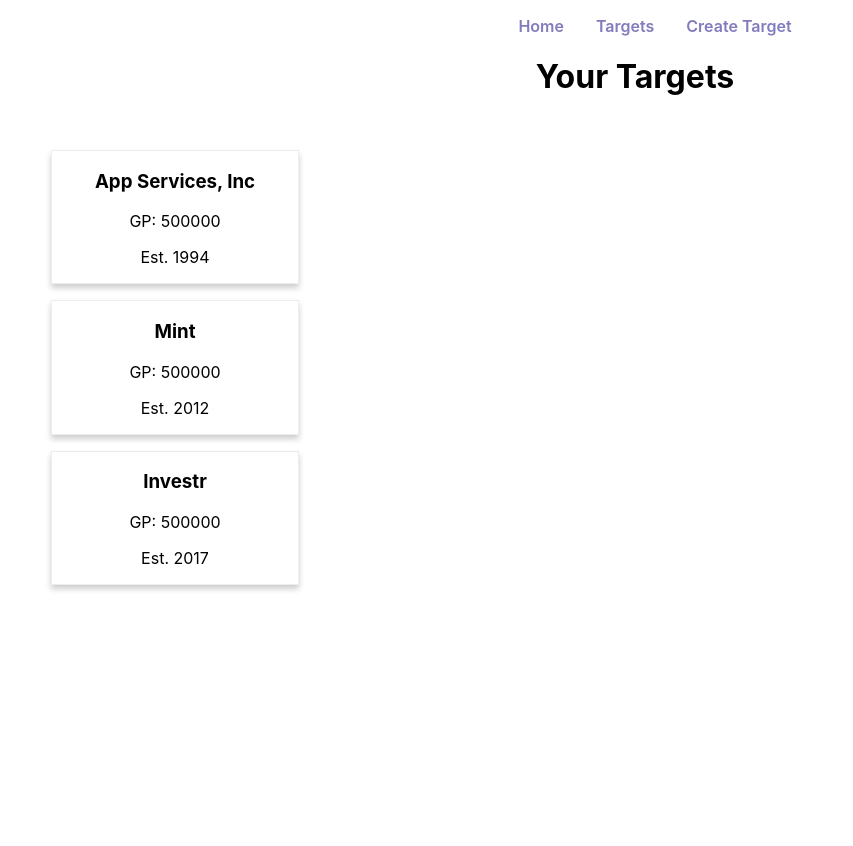
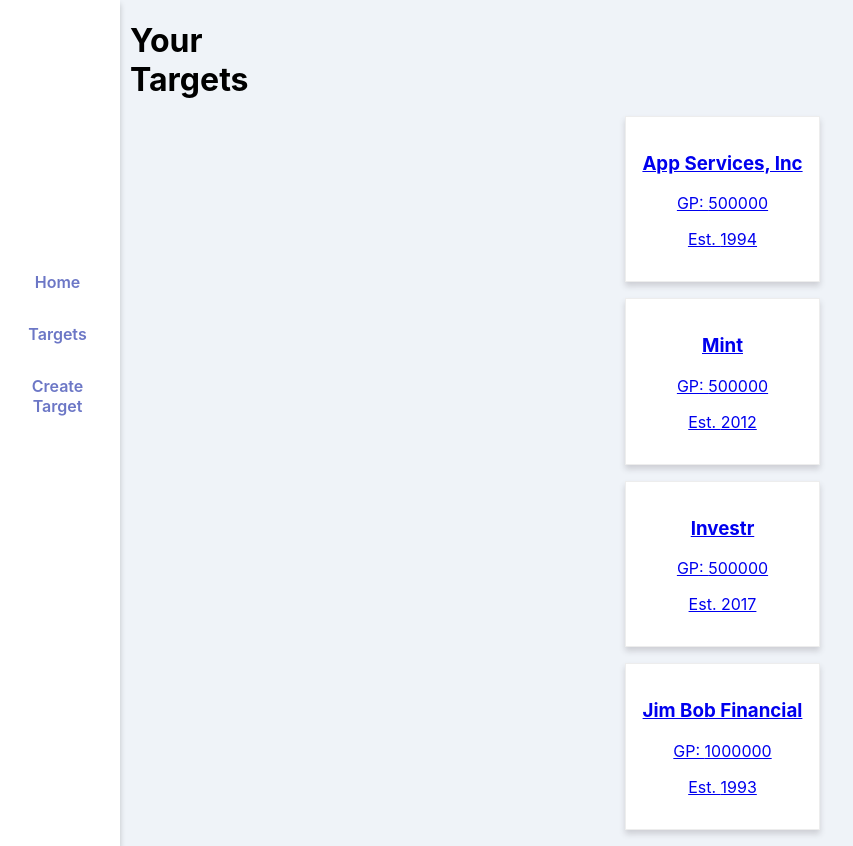
Before and after one commit to carltonf25/acquire, a React (Create React App) app: page /targets in a window 1280 px wide. Shown: the whole page, without its empty margins (5-858 px from the left). Before the commit the page ends 800 px from the top, so only its background shows below. Built offline with nearby package versions, Linux system fonts and the light colour scheme.

Commit message:
grid layout

```diff
--- a/src/App.js
+++ b/src/App.js
@@ -7,8 +7,9 @@
 import { BrowserRouter as Router, Switch, Route, Link } from 'react-router-dom';
 // Components
 import TargetList from './components/TargetList';
+import TargetDetails from './components/TargetDetails';
 import TargetBuilder from './components/TargetBuilder';
-import Header from './components/Header';
+import Nav from './components/Nav';
 
 const App = () => {
   let [targets, setTargets] = useState({});
@@ -21,10 +22,14 @@
     <TargetContext.Provider value={targets}>
       <Router>
         <div className="App">
-          <Header />
+          <Nav />
+          <div className="route-container">
             <Switch>
-            <Route path="/targets">
+              <Route exact path="/targets">
                 <TargetList />
+              </Route>
+              <Route path="/targets/:id/details">
+                <TargetDetails />
               </Route>
               <Route path="/create">
                 <TargetBuilder />
@@ -34,6 +39,7 @@
               </Route>
             </Switch>
           </div>
+        </div>
       </Router>
     </TargetContext.Provider>
   );
--- a/src/App.scss
+++ b/src/App.scss
@@ -1,5 +1,35 @@
+// palette
+$lightestPurple: #EFF3F8;
+$deepPurple: #6C77C6;
+$white: #fff;
+
+body {
+  background: $lightestPurple;
+}
+
 .App {
   text-align: center;
+  display: grid;
+  grid-template-areas:
+  "nav main main main"
+  "nav main main main"
+  "nav main main main";
+  grid-template-columns: 125px 1fr 1fr auto;
+  grid-template-rows: auto;
+  grid-gap: 10px;
+  height: 100vh;
+}
+
+.side-nav {
+  grid-column: 1/2;
+  grid-row: 1/-1;
+}
+
+.route-container {
+  grid-area: main;
+  display: grid;
+  grid-template-columns: 1em 1fr 1em;
+  grid-template-rows: 100px 1fr;
 }
 
 .App-logo {
@@ -24,8 +54,10 @@
   color: white;
 }
 
-.App-link {
-  color: #61dafb;
+footer {
+  grid-area: footer;
+  background: $deepPurple;
+  padding: 1em;
 }
 
 @keyframes App-logo-spin {
--- a/src/components/Header/style.scss
+++ /dev/null
@@ -1,18 +0,0 @@
-
-nav ul li {
-    list-style-type: none;
-    display: inline;
-    margin: 1em;
-
-    a {
-        text-decoration: none;
-        transition: 0.2s ease-in-out;
-        color: #817cbd;
-        font-weight: 600;
-    }
-    a:hover {
-    color: #34324b;
-    }
-
-
-}
--- a/src/components/Header/index.js
+++ b/src/components/Nav/index.js
@@ -2,9 +2,9 @@
 import { Link } from 'react-router-dom';
 import './style.scss';
 
-export const Header = () => {
+export const Nav = () => {
   return (
-    <nav>
+    <nav className="side-nav">
       <ul>
         <li>
           <Link to="/">Home</Link>
@@ -20,4 +20,4 @@
   );
 };
 
-export default Header;
+export default Nav;
--- /dev/null
+++ b/src/components/Nav/style.scss
@@ -0,0 +1,36 @@
+// palette
+$lightestPurple: #EFF3F8;
+$deepPurple: #6C77C6;
+$white: #fff;
+
+nav {
+    background: #fff;
+    box-shadow: 0 4px 6px 0 hsla(0, 0%, 0%, 0.2);
+}
+
+nav ul {
+    display: flex;
+    flex-direction: column;
+    margin-top: 30vh;
+    margin-bottom: 30vh;
+    padding: 1em;
+
+}
+
+nav ul li {
+    list-style-type: none;
+    display: block;
+    margin: 1em;
+
+    a {
+        text-decoration: none;
+        transition: 0.2s ease-in-out;
+        color: $deepPurple;
+        font-weight: 600;
+    }
+    a:hover {
+    color: #34324b;
+    }
+
+
+}
--- /dev/null
+++ b/src/components/TargetDetails/index.js
@@ -0,0 +1,11 @@
+import React from 'react';
+
+const TargetDetails = () => {
+  return (
+    <div>
+      <h1>Target Details</h1>
+    </div>
+  );
+};
+
+export default TargetDetails;
--- a/src/components/TargetList/index.js
+++ b/src/components/TargetList/index.js
@@ -1,4 +1,5 @@
 import React, { useContext, useState, useEffect } from 'react';
+import { Link } from 'react-router-dom';
 import './style.scss';
 import mockTargetData from '../../mockTargetData';
 import TargetCard from './TargetCard';
@@ -6,16 +7,18 @@
 export const TargetList = () => {
   const [targets, setTargets] = useState(mockTargetData);
   return (
-    <div>
+    <>
       <h1>Your Targets</h1>
       <div className="target-card-container">
         <ul>
           {targets.map(target => (
-            <TargetCard target={target} />
+            <Link to={`/targets/${target.id}/details`}>
+              <TargetCard target={target} />
+            </Link>
           ))}
         </ul>
       </div>
-    </div>
+    </>
   );
 };
 
--- a/src/components/TargetList/style.scss
+++ b/src/components/TargetList/style.scss
@@ -1,17 +1,28 @@
-$cardShadow: 0 4px 6px 0 hsla(0, 0%, 0%, 0.2);
-$hoverShadow: 0 6px 8px 0 hsla(0, 0%, 0%, 0.2);
+/* shadow settings */
+$cardShadow: 0 4px 6px 0 hsla(300, 8%, 26%, 0.2);
+$hoverShadow: 0 6px 8px 0 hsla(300, 8%, 26%, 0.2);
+
 .target-card-container {
-    display: grid;
-    grid-template-columns: 1fr 1fr 1fr 1fr;
+    grid-column: 2;
+    grid-row: 2;
+    justify-items: center;
+    align-items: center;
 }
 
 .target-card {
     border: 1px solid rgba(230, 230, 230, 0.7);
-    max-width: 300px;
+    background: #fff;
     margin: 1em;
+    padding: 1em;
     cursor: pointer;
     transition: 0.2s ease-in-out;
+    max-width: 180px;
+    height: 180;
     box-shadow: $cardShadow;
+
+    a {
+        text-decoration: none;
+    }
 }
 
 .target-card:hover {
--- a/src/mockTargetData.js
+++ b/src/mockTargetData.js
@@ -1,5 +1,6 @@
 const mockTargetData = [
   {
+    id: 1,
     name: 'App Services, Inc',
     keyMetrics: {
       grossProfit: 500000,
@@ -10,6 +11,7 @@
       'App Services was founded in the early 1990s, and is best known for their "iBank" finance software',
   },
   {
+    id: 2,
     name: 'Mint',
     keyMetrics: {
       grossProfit: 500000,
@@ -19,6 +21,7 @@
     summary: 'Mint is a popular platform for managing finances',
   },
   {
+    id: 3,
     name: 'Investr',
     keyMetrics: {
       grossProfit: 500000,
@@ -28,6 +31,16 @@
     summary:
       'Investr is an app used to invest spare change into the stock market',
   },
+  {
+    id: 4,
+    name: 'Jim Bob Financial',
+    keyMetrics: {
+      grossProfit: 1000000,
+      cashFlow: 25000000,
+    },
+    yearEstablished: 1993,
+    summary: 'Jim Bob manages finances for his cousin that hit the lottery',
+  },
 ];
 
 export default mockTargetData;
```
Also changed, not shown: src/components/TargetDetails/style.scss (added). Lines whose indentation alone changed are shown as unchanged.
